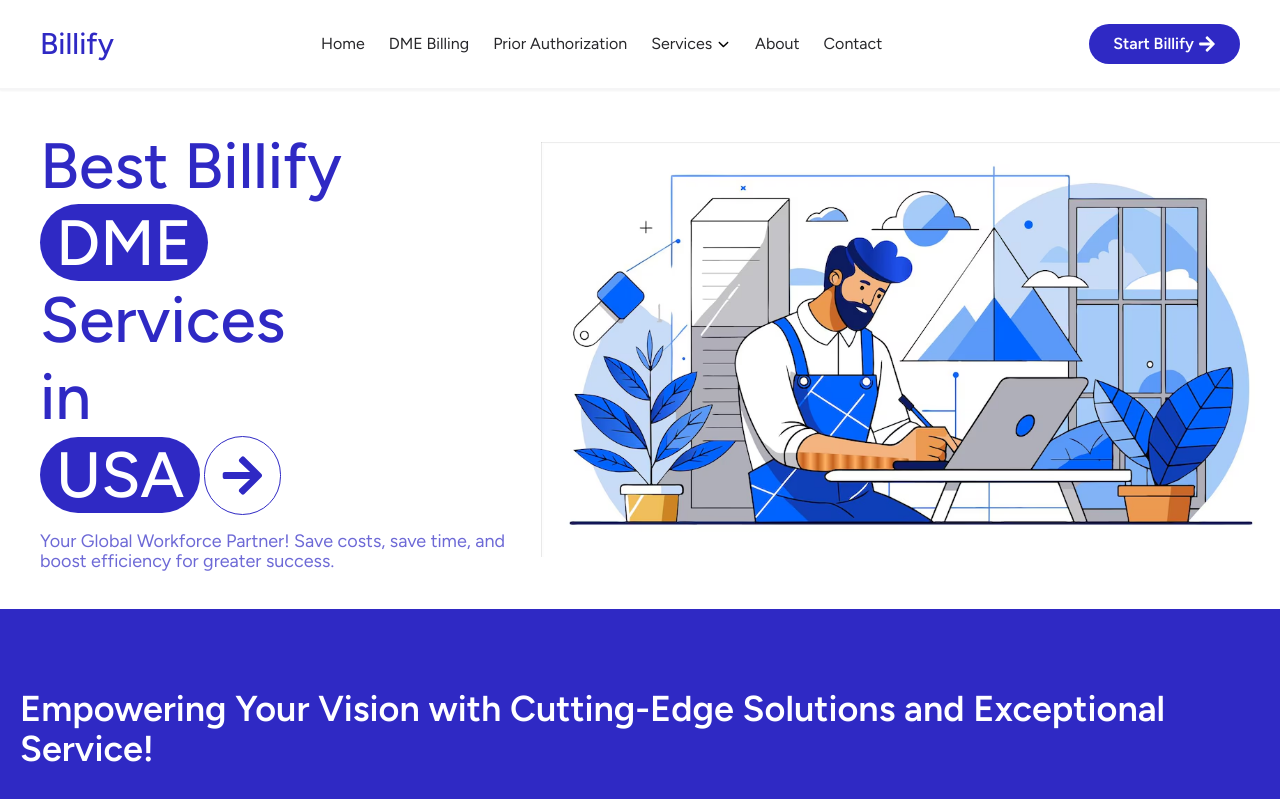
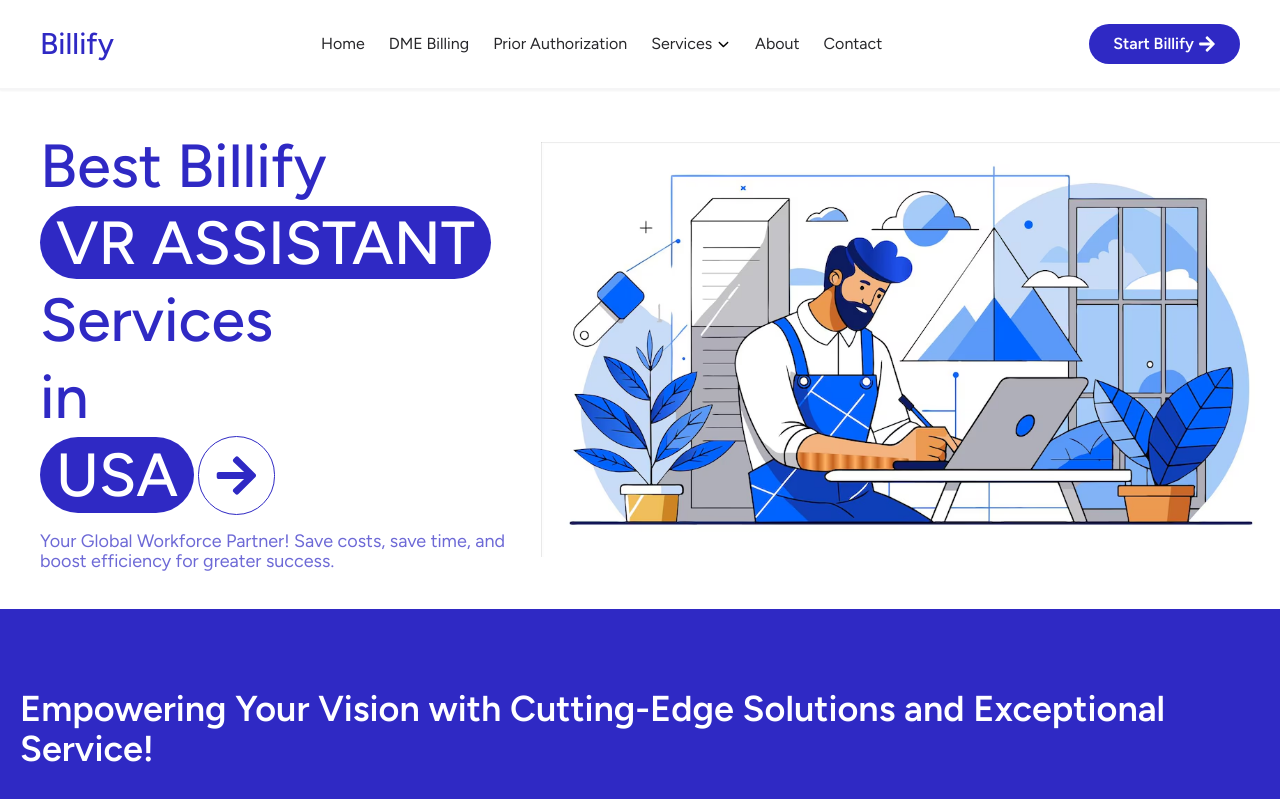
Before and after one commit to nomanhaider99/Billify, a Next.js app: page / in a window 1280 px wide. Shown: the top 799 px of the page. Built offline with nearby package versions, Linux system fonts and the light colour scheme.

Commit message:
Typewriter Effect Added

```diff
--- /dev/null
+++ b/components/ui/ServiceWriter.tsx
@@ -0,0 +1,14 @@
+'use client'
+import React from 'react'
+import { Typewriter } from 'react-simple-typewriter'
+
+const ServiceWriter = () => {
+    return (
+        <Typewriter
+            words={['DME', 'HME', 'VR ASSISTANT', 'VR SCRIBE', 'URGENT BILLING', 'RADIOLOGY','CARDIOLOGY', 'HEALTH SYSTEMS', 'HOSPITAL AR']}
+            loop
+        />
+    )
+}
+
+export default ServiceWriter
--- a/components/widgets/Hero.tsx
+++ b/components/widgets/Hero.tsx
@@ -2,12 +2,14 @@
 import React from 'react'
 import HeroImage from '@/public/images/Hero.png'
 import { FaArrowRight } from 'react-icons/fa'
+import ServiceWriter from '../ui/ServiceWriter'
 
 const Hero = () => {
   return (
     <div className='w-full md:pl-10 pl-4 md:py-[3vw] py-[6vw] flex md:flex-row flex-col items-center gap-2'>
       <div className='md:w-[40%] w-full flex flex-col gap-4'>
-            <div className='text-[4rem] md:leading-[6vw] leading-[20vw] font-medium text-darkblue'>Best Billify<br /><span className='bg-darkblue text-white rounded-full px-4'>DME</span> <br />Services <br />in <div className='flex items-center gap-1'><span className='bg-darkblue text-white rounded-full px-4'>USA</span><div className='rounded-full p-4 md:w-[6vw] flex justify-center items-center border-[0.5px] border-darkblue bg-white'><FaArrowRight size={45} color='#2f29c4' /></div></div></div>
+        <div className='md:text-[3.8rem] text-[3rem] md:leading-[6vw] leading-[20vw] font-medium text-darkblue'>Best Billify<br /><span className='bg-darkblue text-white rounded-full px-4 shrink-0'><ServiceWriter /></span>
+          <br />Services <br />in <div className='flex items-center gap-1'><span className='bg-darkblue text-white rounded-full px-4'>USA</span><div className='rounded-full p-4 md:w-[6vw] flex justify-center items-center border-[0.5px] border-darkblue bg-white'><FaArrowRight size={45} color='#2f29c4' /></div></div></div>
         <div className='text-lightblue text-lg leading-5'>Your Global Workforce Partner! Save costs, save time, and boost efficiency for greater success.</div>
       </div>
       <div className='md:w-[60%] w-full'>
--- a/package.json
+++ b/package.json
@@ -26,10 +26,12 @@
     "react": "^18.3.1",
     "react-dom": "^18.3.1",
     "react-icons": "^5.3.0",
+    "react-simple-typewriter": "^5.0.1",
     "sanity": "^3.64.3",
     "styled-components": "^6.1.13",
     "tailwind-merge": "^2.5.4",
     "tailwindcss-animate": "^1.0.7",
+    "typewriter-effect": "^2.19.0",
     "vaul": "^1.1.1"
   },
   "devDependencies": {
```
Also changed, not shown: 1 other file (tests, documents, lock files or other folders). Lines whose indentation alone changed are shown as unchanged.
